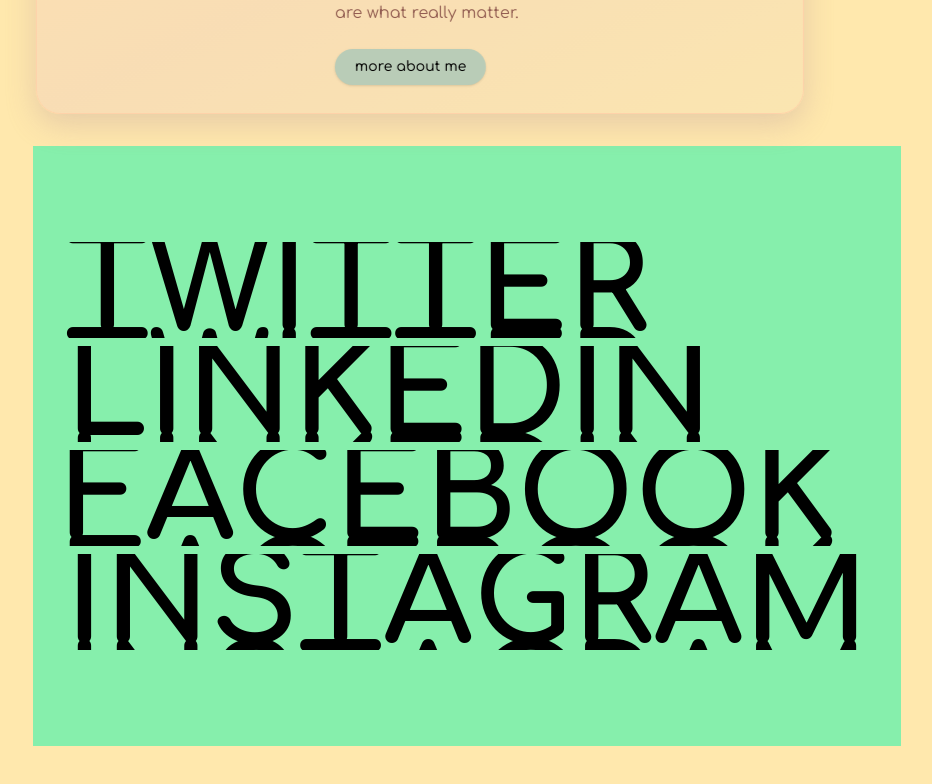
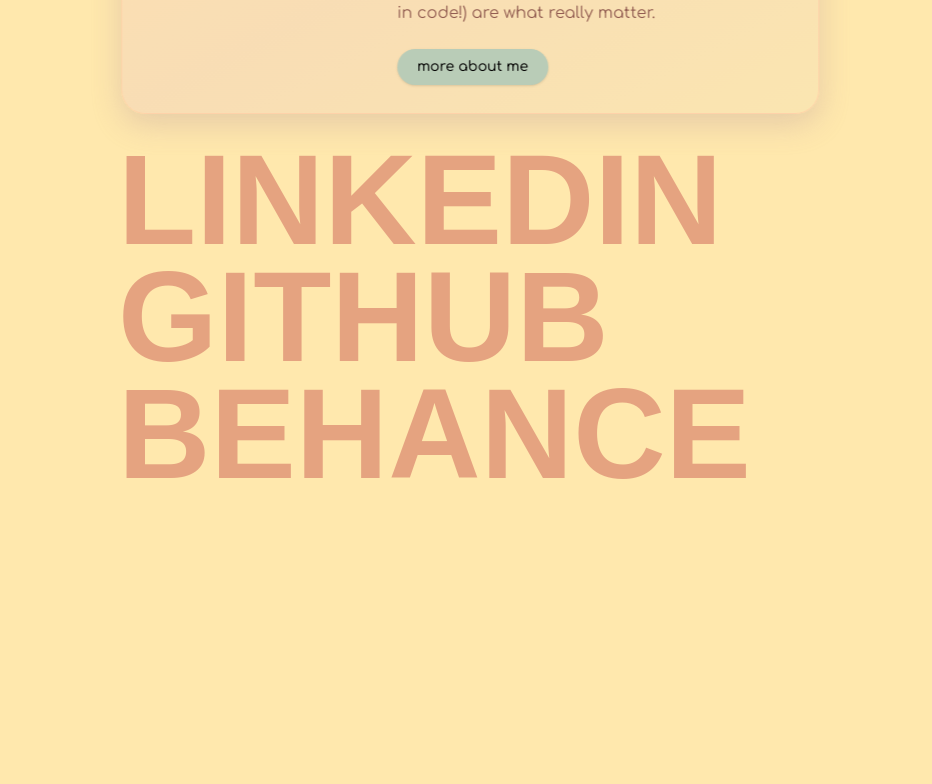
Before and after one commit to karibara/karibara-next-website, a Next.js app: page / in a window 1280 px wide. Shown: the part 580-1364 px from the top of the page, without its empty margins (173-1105 px from the left). After the commit the page ends 1232 px from the top, so only its background shows below. Built offline with nearby package versions, Linux system fonts and the light colour scheme; what tailwindcss-motion would draw is missing.

Commit message:
Finish: Social media links with animation

```diff
--- a/src/components/sections/AboutMe.tsx
+++ b/src/components/sections/AboutMe.tsx
@@ -21,7 +21,7 @@
         delay: 2,
       }}
     >
-      <GlassCard className="md:grid md:grid-cols-3 gap-2 max-w-3xl ">
+      <GlassCard className="md:grid md:grid-cols-3 gap-2 max-w-[698px] ">
         <div className="hidden md:block pt-10 pl-10">
           <Image
             src="/profile-photo-circle.png"
@@ -34,9 +34,8 @@
           <Image
             src="/profile-photo-horizontal.jpg"
             layout="fill"
-            objectFit="contain"
             alt="profile photo"
-            className="rounded-t-3xl"
+            className="rounded-t-3xl object-contain"
           />
         </div>
         <div className="col-span-2 px-6 py-4 md:px-10 md:pt-10">
--- a/src/components/sections/SocialMediaLinks.tsx
+++ b/src/components/sections/SocialMediaLinks.tsx
@@ -1,11 +1,14 @@
+"use client";
+
 import React from "react";
 import { motion } from "framer-motion";
 
-const DURATION = 0.25;
-const STAGGER = 0.025;
+const DURATION = 0.3;
+const STAGGER = 0.04;
 
 type FlipLinkProps = {
   href: string;
+  children: string;
 };
 
 const FlipLink: React.FC<React.PropsWithChildren<FlipLinkProps>> = ({
@@ -19,10 +22,9 @@
       href={href}
       className="relative block overflow-hidden whitespace-nowrap text-4xl font-black uppercase sm:text-7xl md:text-8xl lg:text-9xl"
       style={{
-        lineHeight: 0.75,
+        lineHeight: 0.85,
       }}
     >
-      {typeof children === "string" ? (
       <div>
         {children.split("").map((l, i) => (
           <motion.span
@@ -42,9 +44,7 @@
           </motion.span>
         ))}
       </div>
-      ) : null}
 
-      {typeof children === "string" ? (
       <div className="absolute inset-0">
         {children.split("").map((l, i) => (
           <motion.span
@@ -68,18 +68,20 @@
           </motion.span>
         ))}
       </div>
-      ) : null}
     </motion.a>
   );
 };
 
 export const SocialMediaLinks: React.FC = () => {
   return (
-    <section className="grid place-content-center gap-2 bg-green-300 px-8 py-24 text-black">
-      <FlipLink href="#">Twitter</FlipLink>
-      <FlipLink href="#">Linkedin</FlipLink>
-      <FlipLink href="#">Facebook</FlipLink>
-      <FlipLink href="#">Instagram</FlipLink>
+    <section className="grid place-content-center gap-2 text-roseKari-light font-poppins">
+      <FlipLink href="https://www.linkedin.com/in/malgorzatabozykowska/">
+        Linkedin
+      </FlipLink>
+      <FlipLink href="https://github.com/karibara">GitHub</FlipLink>
+      <FlipLink href="https://www.behance.net/malgorzatabozykowska">
+        Behance
+      </FlipLink>
     </section>
   );
 };
```
Lines whose indentation alone changed are shown as unchanged.
